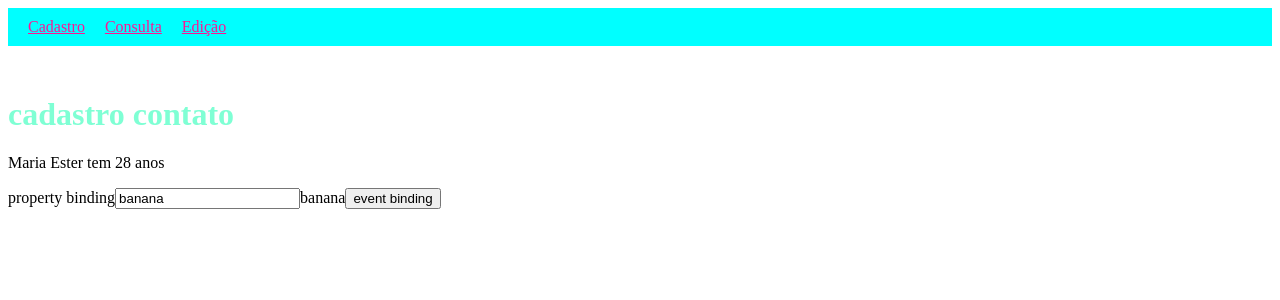
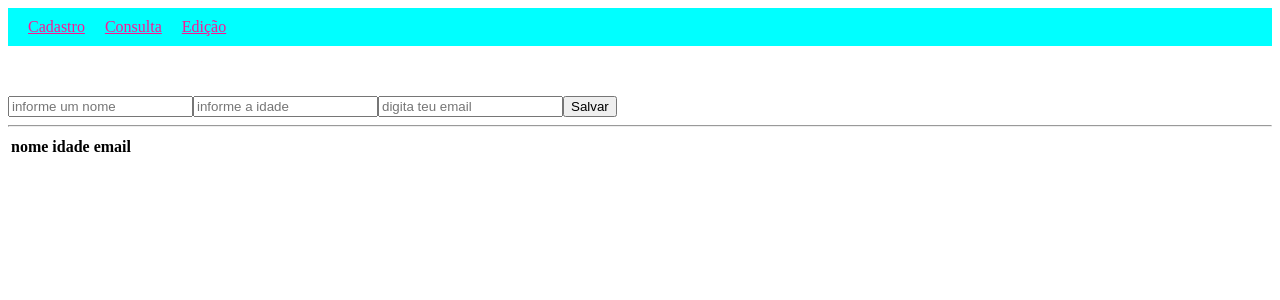
Before and after one commit to esterdcveiga/app-aula, an Angular app: page /cadastro in a window 1280 px wide. Shown: the top 300 px of the page. Built offline with nearby package versions, Linux system fonts and the light colour scheme.

Commit message:
separando interfaces e recebendo dados de formulários

```diff
--- a/src/app/cadastro/cadastro.component.html
+++ b/src/app/cadastro/cadastro.component.html
@@ -1,13 +1,38 @@
-<h1>cadastro contato</h1>
+<!--<h1>cadastro contato</h1>-->
 <!--exemplo interpolação-->
-<p>{{nome}} tem {{idade}} anos</p>
+<!--<p>{{nome}} tem {{idade}} anos</p>-->
 
 <!--a diferenção entre o property binding e a interpolação é que o property binding traz informações do ts para uma propriedade html-->
 
 <!--property binding - do ts para o html - usa colchetes-->
-<label>property binding</label>
+<!--<label>property binding</label>
 <input type="text" [value]="fruta" change="alterar($event)">
 
-<label>{{ fruta }}</label>
+<label>{{ fruta }}</label>-->
 <!--event binding - do html para o ts - captura um evento - o nome evento deve estar entre parênteses-->
-<button (click)="mudar('oi')">event binding</button>
+<!--<button (click)="mudar('oi')">event binding</button>-->
+
+<form #f="ngForm" (ngSubmit)="save(f.value)">
+    <input type="text" ngModel name="nome" placeholder="informe um nome">
+
+    <input type="number" ngModel name="idade" placeholder="informe a idade">
+
+    <input type="email" ngModel name="email" placeholder="digita teu email">
+
+    <button>Salvar</button>
+
+    <hr>
+
+    <table>
+        <tr>
+            <th>nome</th>
+            <th>idade</th>
+            <th>email</th>
+        </tr>
+        <tr *ngFor = "let cont of contatos">
+            <td> {{ cont.nome }} </td>
+            <td> {{ cont.idade }} </td>
+            <td> {{ cont.email }} </td>
+        </tr>
+    </table>
+</form>
--- a/src/app/cadastro/cadastro.component.ts
+++ b/src/app/cadastro/cadastro.component.ts
@@ -1,4 +1,6 @@
 import { Component, OnInit } from '@angular/core';
+import { Icontato } from "../interfaces/IContato";
+
 
 @Component({
   selector: 'app-cadastro',
@@ -7,20 +9,32 @@ import { Component, OnInit } from '@angular/core';
 })
 export class CadastroComponent implements OnInit {
 
-  nome:string = 'Maria Ester'
-  idade:number = 28
-  fruta:string = 'banana'
+  //nome:string = 'Maria Ester'
+  //idade:number = 28
+  //fruta:string = 'banana'
 
   constructor() { }
 
   ngOnInit(): void {
   }
 
+  contatos: Icontato[] = []
+
+  save(dados:any):void{
+    let contato:Icontato = {nome:'', idade:0, email:''}
+    contato.nome = dados.nome
+    contato.idade = dados.idade
+    contato.email = dados.email
+
+    this.contatos.push(contato)
+    console.log(this.contatos)
+  }
+/*
   mudar(evento:any):void{
     this.fruta = evento
   }
   alterar(evento:any):void{
     this.fruta = evento.target.value
-  }
+  }*/
 
 }
--- a/src/app/consulta/consulta.component.ts
+++ b/src/app/consulta/consulta.component.ts
@@ -1,10 +1,6 @@
 import { Component, OnInit } from '@angular/core';
 
-interface IProduro{
-  id:number;
-  descricao:string;
-  preco:number;
-}
+import { IProduro } from "../interfaces/IProduto";
 
 @Component({
   selector: 'app-consulta',
--- /dev/null
+++ b/src/app/interfaces/IContato.ts
@@ -0,0 +1,5 @@
+export interface Icontato{
+  nome:string
+  idade:number
+  email:string
+}
--- /dev/null
+++ b/src/app/interfaces/IProduto.ts
@@ -0,0 +1,5 @@
+export interface IProduro{
+    id:number;
+    descricao:string;
+    preco:number;
+  }
```
